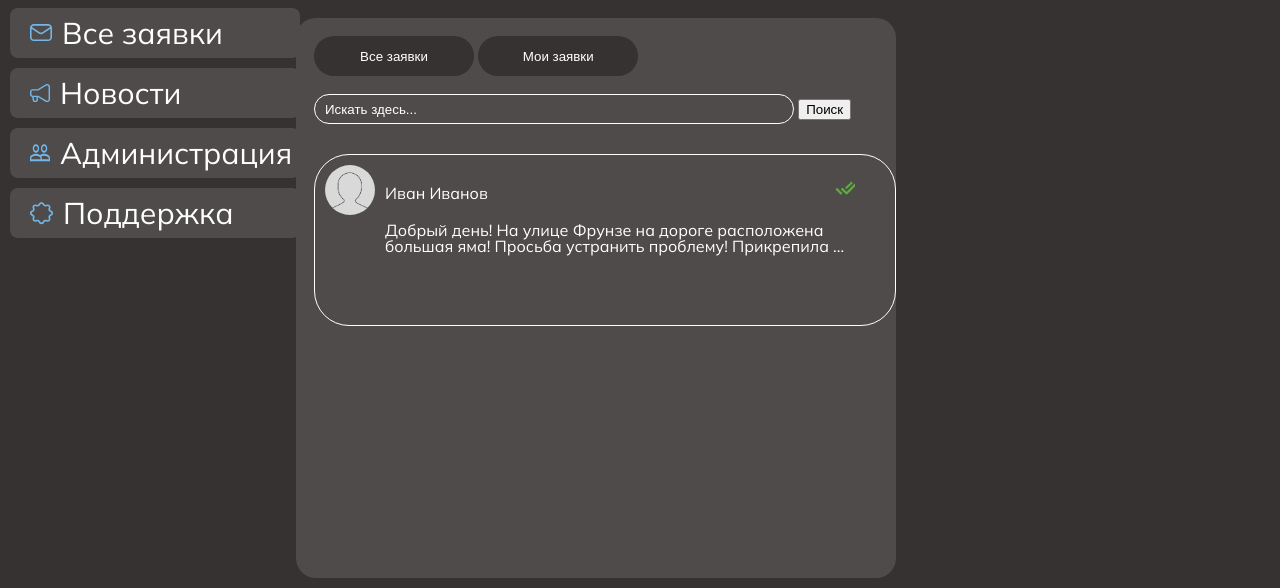
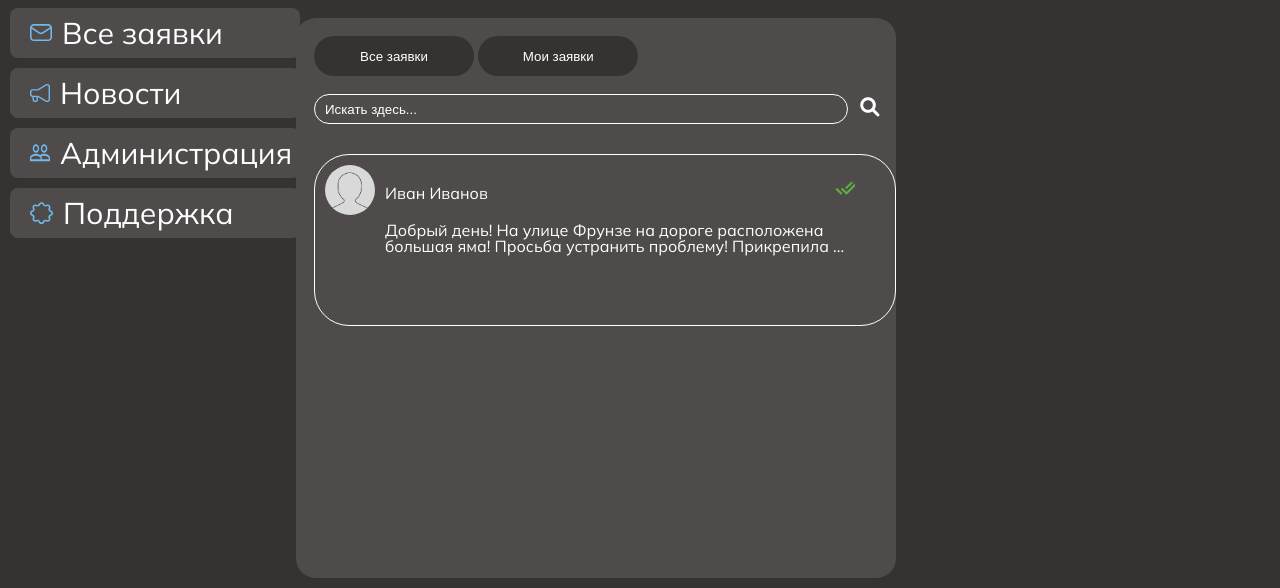
Before and after one commit to WarspiteDTB/SecondProject, a plain HTML site: page Applications.html in a window 1280 px wide. Shown: the part 119-707 px from the top of the page. Drawn offline with nearby package versions, Linux system fonts and the light colour scheme.

Commit message:
new button search

```diff
--- a/Applications.css
+++ b/Applications.css
@@ -114,7 +114,7 @@ body {
     background: transparent;
     color: white;
     padding-left: 10px;
-    width: 80%;
+    width: 89%;
     height: 30px;
     margin-left: 3%;
     margin-top: 3%;
@@ -169,38 +169,6 @@ body {
 #issue {
     width: 300px;
   }
-/* .menu{
-    width: 300px;
-}
-
-.menu_tittle{
-    padding-left: 25px;
-    font-size: 30px;
-}
-
-li{
-    list-style: none;
-    background-repeat: no-repeat;
-    padding-left: 25px;
-    font-size: 30px;
-    margin-top: 10px;
-}
-
-.one{
-    background-image: url(/img/application.svg);
-}
-
-.two{
-    background-image: url(/img/news.svg);
-}
-
-.three{
-    background-image: url(/img/administration.svg);
-}
-
-.four{
-    background-image: url(/img/support.svg);
-} */
 
 .app{
     position: relative;
@@ -275,3 +243,24 @@ footer {
 .footer_item_img {
     margin-left: 20px;
 }
+
+/*button_search
+*/
+
+.search_button {
+    background-color: transparent;
+    border: none;
+    color: white;
+    font-size: 1.2em;
+    cursor: pointer;
+    margin-left: 2px;
+    margin-top: 3%;
+}
+
+.search_button i {
+    pointer-events: none;
+}
+
+.search_button:hover {
+    color: #ccc;
+}
--- a/Applications.html
+++ b/Applications.html
@@ -12,6 +12,7 @@
     <link rel="preconnect" href="https://fonts.googleapis.com">
 <link rel="preconnect" href="https://fonts.gstatic.com" crossorigin>
 <link href="https://fonts.googleapis.com/css2?family=Mulish:ital,wght@0,200..1000;1,200..1000&family=Noto+Sans:ital,wght@0,100..900;1,100..900&display=swap" rel="stylesheet">
+<link rel="stylesheet" href="https://cdnjs.cloudflare.com/ajax/libs/font-awesome/6.0.0-beta3/css/all.min.css">
 </head>
 <div class="wrapper">
     <header>
@@ -56,7 +57,8 @@
                 </div>
                 <div class="content_search">
                     <input class="searching" name="s" placeholder="Искать здесь..." type="search">
-                    <button type="submit">Поиск</button>
+                    <button type="submit" class="search_button"><i class="fas fa-search"></i></button>
+                    <!--<button type="submit">Поиск</button>-->
                 </div>
                 <div class="app">
                     <div class="app_num">
--- a/MyApplications.css
+++ b/MyApplications.css
@@ -162,38 +162,6 @@ body {
 #issue {
     width: 300px;
   }
-/* .menu{
-    width: 300px;
-}
-
-.menu_tittle{
-    padding-left: 25px;
-    font-size: 30px;
-}
-
-li{
-    list-style: none;
-    background-repeat: no-repeat;
-    padding-left: 25px;
-    font-size: 30px;
-    margin-top: 10px;
-}
-
-.one{
-    background-image: url(/img/application.svg);
-}
-
-.two{
-    background-image: url(/img/news.svg);
-}
-
-.three{
-    background-image: url(/img/administration.svg);
-}
-
-.four{
-    background-image: url(/img/support.svg);
-} */
 
 footer {
     position: absolute;
@@ -223,3 +191,24 @@ footer {
 .footer_item_img {
     margin-left: 20px;
 }
+
+/*button_search
+*/
+
+.search_button {
+    background-color: transparent;
+    border: none;
+    color: white;
+    font-size: 1.2em;
+    cursor: pointer;
+    margin-left: 5px;
+    margin-top: 3%;
+}
+
+.search_button i {
+    pointer-events: none;
+}
+
+.search_button:hover {
+    color: #ccc;
+}
```
Also changed, not shown: MyApplications.html (+2 -1 lines).
